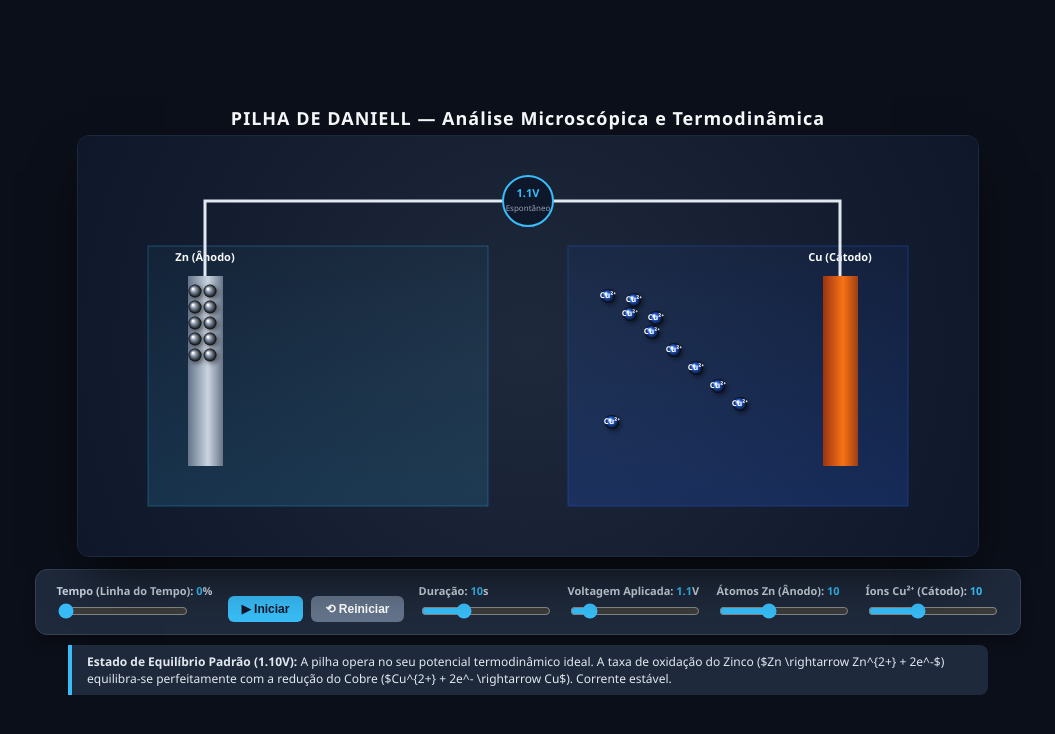
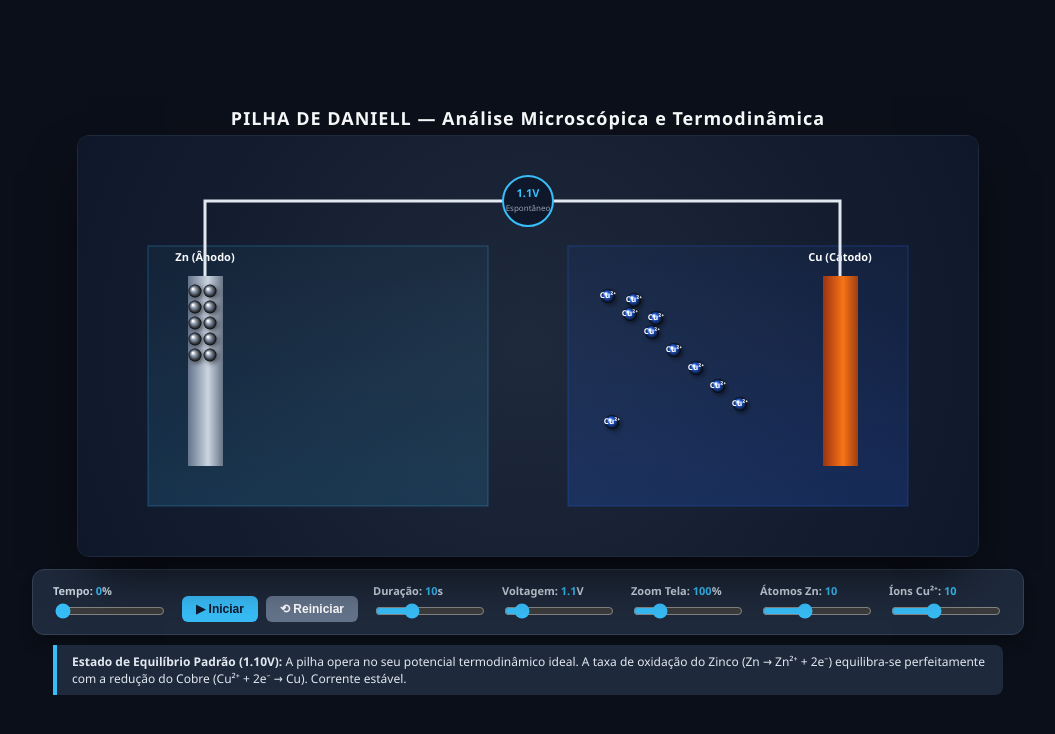
Before and after one commit to wfrp2003/Qu-mica-, a plain HTML site: page index.html in a window 1280 px wide. Shown: the whole page, without its empty margins (112-1167 px from the left). Drawn offline with Linux system fonts and the light colour scheme.

Commit message:
Enhance UI with zoom control and label updates
Updated labels and added zoom control functionality.

```diff
--- a/index.html
+++ b/index.html
@@ -14,6 +14,8 @@
             justify-content: center;
             min-height: 100vh;
             margin: 0;
+            transform-origin: top center;
+            transition: transform 0.1s ease-out;
         }
         h2 {
             margin: 0 0 5px 0;
@@ -44,7 +46,7 @@
             justify-content: center;
             border: 1px solid #334155;
             box-shadow: 0 10px 15px -3px rgba(0, 0, 0, 0.3);
-            max-width: 950px;
+            max-width: 1000px;
         }
         .control-group {
             display: flex;
@@ -56,7 +58,7 @@
         input[type=range] {
             accent-color: #38bdf8;
             cursor: pointer;
-            width: 130px;
+            width: 110px;
         }
         .btn-container {
             display: flex;
@@ -81,7 +83,7 @@
             border-left: 4px solid #38bdf8;
             padding: 8px 15px;
             border-radius: 0 8px 8px 0;
-            max-width: 920px;
+            max-width: 950px;
             width: 100%;
             font-size: 12px;
             color: #e2e8f0;
@@ -99,7 +101,7 @@
 
     <div class="controls-panel">
         <div class="control-group">
-            <label>Tempo (Linha do Tempo): <span id="timeVal">0</span>%</label>
+            <label>Tempo: <span id="timeVal">0</span>%</label>
             <input type="range" id="timeSlider" min="0" max="100" value="0">
         </div>
 
@@ -116,17 +118,22 @@
         </div>
 
         <div class="control-group">
-            <label>Voltagem Aplicada: <span id="voltVal">1.10</span>V</label>
+            <label>Voltagem: <span id="voltVal">1.10</span>V</label>
             <input type="range" id="voltSlider" min="0.0" max="10.0" step="0.1" value="1.10">
         </div>
 
         <div class="control-group">
-            <label>Átomos Zn (Ânodo): <span id="znAtomsVal">10</span></label>
+            <label>Zoom Tela: <span id="zoomVal">100</span>%</label>
+            <input type="range" id="zoomSlider" min="80" max="180" step="5" value="100">
+        </div>
+
+        <div class="control-group">
+            <label>Átomos Zn: <span id="znAtomsVal">10</span></label>
             <input type="range" id="znAtomsSlider" min="4" max="20" value="10">
         </div>
 
         <div class="control-group">
-            <label>Íons Cu²⁺ (Cátodo): <span id="cuAtomsVal">10</span></label>
+            <label>Íons Cu²⁺: <span id="cuAtomsVal">10</span></label>
             <input type="range" id="cuAtomsSlider" min="4" max="20" value="10">
         </div>
     </div>
@@ -144,12 +151,14 @@
     const resetBtn = document.getElementById('resetBtn');
     const durationSlider = document.getElementById('durationSlider');
     const voltSlider = document.getElementById('voltSlider');
+    const zoomSlider = document.getElementById('zoomSlider');
     const znAtomsSlider = document.getElementById('znAtomsSlider');
     const cuAtomsSlider = document.getElementById('cuAtomsSlider');
 
     const timeVal = document.getElementById('timeVal');
     const durationVal = document.getElementById('durationVal');
     const voltVal = document.getElementById('voltVal');
+    const zoomVal = document.getElementById('zoomVal');
     const znAtomsVal = document.getElementById('znAtomsVal');
     const cuAtomsVal = document.getElementById('cuAtomsVal');
     const infoText = document.getElementById('infoText');
@@ -189,8 +198,9 @@
 
     function updateDescription(voltage, znCount, cuCount) {
         let text = "";
+        let limitante = Math.min(znCount, cuCount);
         if (voltage === 1.10) {
-            text = `<b>Estado de Equilíbrio Padrão (1.10V):</b> A pilha opera no seu potencial termodinâmico ideal. A taxa de oxidação do Zinco ($Zn \\rightarrow Zn^{2+} + 2e^-$) equilibra-se perfeitamente com a redução do Cobre ($Cu^{2+} + 2e^- \\rightarrow Cu$). Corrente estável.`;
+            text = `<b>Estado de Equilíbrio Padrão (1.10V):</b> A pilha opera no seu potencial termodinâmico ideal. A taxa de oxidação do Zinco (Zn → Zn²⁺ + 2e⁻) equilibra-se perfeitamente com a redução do Cobre (Cu²⁺ + 2e⁻ → Cu). Corrente estável.`;
         } else if (voltage > 1.10 && voltage <= 5.0) {
             text = `<b>Eletrólise / Sobretensão (${voltage.toFixed(1)}V > 1.10V):</b> Uma fonte externa força elétrons no sentido contrário ou acelera drasticamente o fluxo. O fluxo de elétrons e a migração iônica tornam-se intensos (alta amperagem simulada), podendo esgotar rapidamente os reagentes limitantes.`;
         } else if (voltage > 5.0) {
@@ -198,7 +208,7 @@
         } else if (voltage > 0 && voltage < 1.10) {
             text = `<b>Sub-potencial (${voltage.toFixed(2)}V):</b> A força motriz é menor que o potencial padrão da pilha. A velocidade de migração dos elétrons diminui proporcionalmente, reduzindo a corrente gerada no circuito externo.`;
         } else {
-            text = `<b>Circuito Aberto / Oposto ($0.0V$):</b> Sem diferença de potencial útil. A reação espontânea cessa e o fluxo de elétrons é interrompido.`;
+            text = `<b>Circuito Aberto / Oposto (0.0V):</b> Sem diferença de potencial útil. A reação espontânea cessa e o fluxo de elétrons é interrompido.`;
         }
 
         if (znCount !== cuCount) {
@@ -224,7 +234,6 @@
         updateDescription(voltage, znTotal, cuTotal);
 
         // --- CUBAS E SOLUÇÕES ---
-        // Cuba Esquerda (ZnSO4)
         let gradLeft = ctx.createLinearGradient(100, 110, 100, 360);
         gradLeft.addColorStop(0, 'rgba(56, 189, 248, 0.05)');
         gradLeft.addColorStop(1, 'rgba(56, 189, 248, 0.15)');
@@ -233,7 +242,6 @@
         ctx.strokeStyle = 'rgba(56, 189, 248, 0.3)';
         ctx.strokeRect(70, 110, 340, 260);
 
-        // Cuba Direita (CuSO4)
         let gradRight = ctx.createLinearGradient(490, 110, 490, 360);
         gradRight.addColorStop(0, 'rgba(37, 99, 235, 0.08)');
         gradRight.addColorStop(1, 'rgba(37, 99, 235, 0.22)');
@@ -243,7 +251,6 @@
         ctx.strokeRect(490, 110, 340, 260);
 
         // --- ELETRODOS ---
-        // Zinco (Ânodo)
         let znMetalGrad = ctx.createLinearGradient(110, 140, 150, 140);
         znMetalGrad.addColorStop(0, '#64748b');
         znMetalGrad.addColorStop(0.5, '#cbd5e1');
@@ -255,7 +262,6 @@
         ctx.textAlign = 'center';
         ctx.fillText("Zn (Ânodo)", 127, 125);
 
-        // Cobre (Cátodo)
         let cuMetalGrad = ctx.createLinearGradient(745, 140, 785, 140);
         cuMetalGrad.addColorStop(0, '#9a3412');
         cuMetalGrad.addColorStop(0.5, '#f97316');
@@ -276,7 +282,6 @@
         ctx.lineTo(762, 140);
         ctx.stroke();
 
-        // Display de Voltagem
         ctx.fillStyle = '#0f172a';
         ctx.strokeStyle = voltage === 0 ? '#ef4444' : (voltage < 1.10 ? '#f59e0b' : '#38bdf8');
         ctx.lineWidth = 2;
@@ -308,7 +313,6 @@
         let znReacted = Math.floor(progress * znTotal);
         let cuReacted = Math.floor(progress * cuTotal);
 
-        // Placa de Zinco e Íons Zn2+ liberados
         for (let i = 0; i < znTotal; i++) {
             let col = i % 2;
             let row = Math.floor(i / 2);
@@ -324,7 +328,6 @@
             }
         }
 
-        // Íons Cu2+ livres e Depósito no Cátodo
         for (let i = 0; i < cuTotal; i++) {
             let startX = 530 + (i * 22) % 150;
             let startY = 160 + (i * 18) % 140;
@@ -389,6 +392,13 @@
         draw();
     });
 
+    // Controle de Zoom da Página Inteira
+    zoomSlider.addEventListener('input', (e) => {
+        let zoomValPercent = e.target.value;
+        zoomVal.innerText = zoomValPercent;
+        document.body.style.transform = `scale(${zoomValPercent / 100})`;
+    });
+
     timeSlider.addEventListener('input', (e) => {
         if (isPlaying) stopSimulation();
         currentProgress = parseFloat(e.target.value);
```
